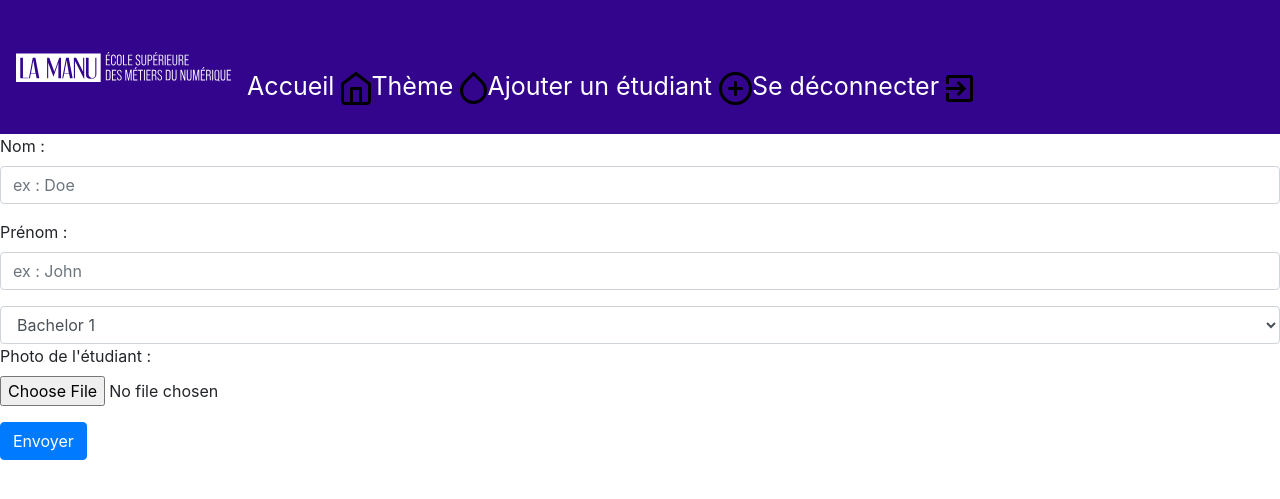
After one commit to AlexandreBIEN/trombinoscope, a PHP site: page /add-student.php in a window 1280 px wide. The commit adds this page. Shown: the top 499 px of the page. Run offline with PHP 8.4, Linux system fonts and the light colour scheme.

```diff
--- /dev/null
+++ b/add-student.php
@@ -0,0 +1,33 @@
+<?php
+$title = 'Ajout d\'un étudiant';
+require_once __DIR__ . '/inc/header.php';
+
+?>
+
+<form method="$_GET" action="./controllers/add-student-controller.php">
+    <div class="form-group">
+        <label for="last_name">Nom :</label>
+        <input type="text" class="form-control" id="last_name" name="lastname" placeholder="ex : Doe">
+    </div>
+    <div class="form-group">
+        <label for="first_name">Prénom :</label>
+        <input type="text" class="form-control" id="first_name" name="firstname" placeholder="ex : John">
+    </div>
+    <select class="form-control" name="class">
+        <option value="1">Bachelor 1</option>
+        <option value="2">Bachelor 2</option>
+        <option value="3">Bachelor 3</option>
+    </select>
+
+    <div class="form-group">
+        <label for="image_student">Photo de l'étudiant :</label>
+        <input type="file" class="form-control-file" id="image_student" name="image_student">
+    </div>
+    <button type="submit" class="btn btn-primary">Envoyer</button>
+</form>
+
+
+<?php
+require_once __DIR__ . '/inc/footer.php';
+
+?>
--- a/assets/css/style.css
+++ b/assets/css/style.css
@@ -27,6 +27,7 @@ nav img {
 }
 .navbar-nav {
     text-align: center;
+    padding-top: 40px;
 }
 .item-link {
     color: white;
@@ -36,3 +37,7 @@ nav img {
     color: rgb(230, 230, 230);
     text-decoration: none;
 }
+.nav-item {
+    padding-top: 20px;
+    padding-bottom: 20px;
+}
--- /dev/null
+++ b/config/params.php
@@ -0,0 +1,5 @@
+<?php
+define('DB_NAME', 'trombinoscope');
+define('USER', 'root');
+define('PWD', '');
+define('HOST', 'localhost');
--- a/inc/header.php
+++ b/inc/header.php
@@ -12,23 +12,23 @@
 <header class="bg-header">
 
     <nav class="navbar navbar-expand-lg navbar-light">
-        <a href="./index.php"><img class="navbar-brand" src="./assets/img/LaManuUltraCompact_RVB_white.svg" alt="logo"></a>
+        <a href="./index.php"><img class="navbar-brand" src="./assets/svg/LaManuUltraCompact_RVB_white.svg" alt="logo"></a>
         <button class="navbar-toggler" type="button" data-toggle="collapse" data-target="#navbarNav" aria-controls="navbarNav" aria-expanded="false" aria-label="Toggle navigation">
             <img src="./assets/svg/menu-burger-open.svg" alt="menu">
         </button>
         <div class="collapse navbar-collapse" id="navbarNav">
             <ul class="navbar-nav">
               <li class="nav-item">
-                <a class="item-link" href="#">Accueil <img class="icon-menu" src="./assets/svg/home.svg" alt="icon accueil"></a>
+                <a class="item-link" href="./index.php">Accueil  <img class="icon-menu" src="./assets/svg/home.svg" alt="icon accueil"></a>
               </li>
               <li class="nav-item">
-                <a class="item-link" href="#">Thème <img class="icon-menu" src="./assets/svg/theme.svg" alt="icon accueil"></a>
+                <a class="item-link" href="#">Thème  <img class="icon-menu" src="./assets/svg/theme.svg" alt="icon accueil"></a>
               </li>
               <li class="nav-item">
-                <a class="item-link" href="#">Ajouter un étudiant <img class="icon-menu" src="./assets/svg/plus.svg" alt="icon accueil"></a>
+                <a class="item-link" href="./add-student.php">Ajouter un étudiant  <img class="icon-menu" src="./assets/svg/plus.svg" alt="icon accueil"></a>
               </li>
               <li class="nav-item">
-                <a class="item-link" href="#">Se déconnecter <img class="icon-menu" src="./assets/svg/disconnect.svg" alt="icon accueil"></a>
+                <a class="item-link" href="#">Se déconnecter  <img class="icon-menu" src="./assets/svg/disconnect.svg" alt="icon accueil"></a>
               </li>
             </ul>
         </div>
```
Also changed, not shown: admin.php (added, +11 -0 lines), controllers/add-student-controller.php (added, +22 -0 lines), db.php (added, +22 -0 lines), function.php (added, +24 -0 lines), controllers/admin-controller.php (added).
